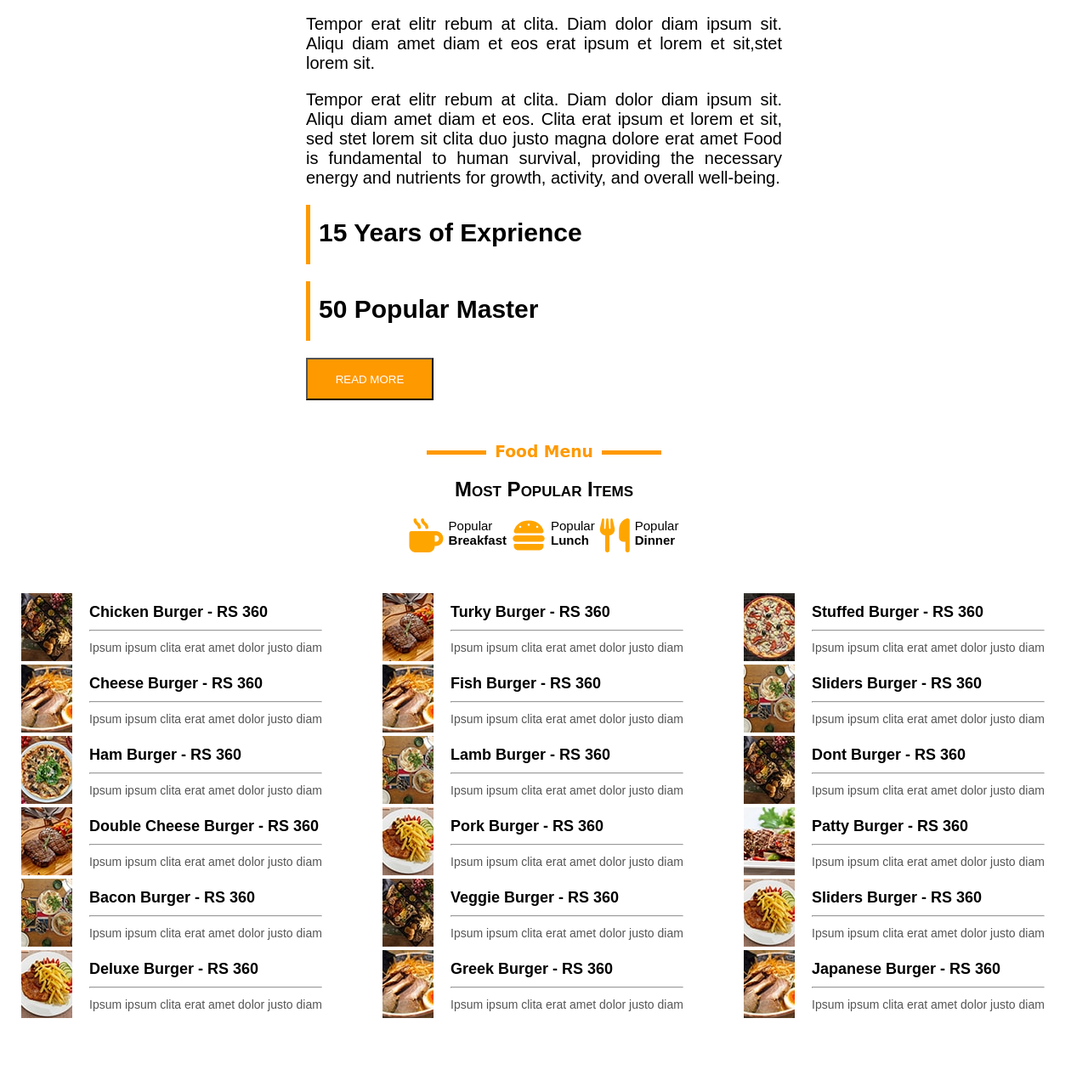
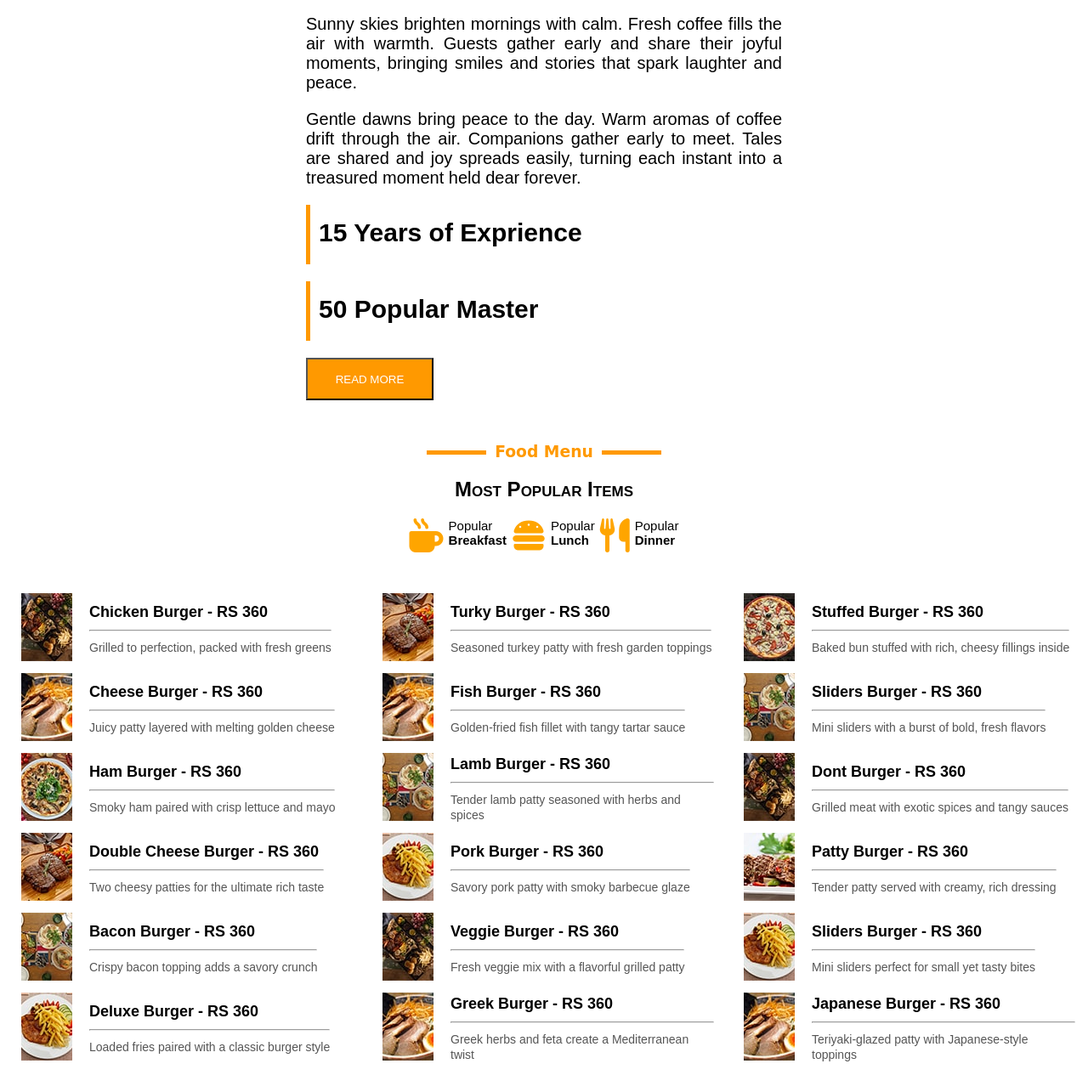
Before and after one commit to DenisDenis2003/Restaurant, a plain HTML site: page index.html in a window 1280 px wide. Shown: the part 1855-3140 px from the top of the page at 85% size. Drawn offline with Linux system fonts and the light colour scheme.

Commit message:
code modified

```diff
--- a/css/style.css
+++ b/css/style.css
@@ -342,6 +342,7 @@
     display: flex;
     gap: 10px;
     align-items: center;
+    padding-bottom: 10px;
 }
 .menuimg img {
     width: 80px;
--- a/index.html
+++ b/index.html
@@ -6,7 +6,7 @@
     <meta name="viewport" content="width=device-width, initial-scale=1.0">
     <title>Restaurant</title>
     <link rel="icon" href="./image/restaurant-icon.webp">
-    <link rel="stylesheet" href="./CSS/style.css">
+    <link rel="stylesheet" href="./css/style.css">
     <!-- google icon -->
     <link rel="stylesheet" href="https://cdnjs.cloudflare.com/ajax/libs/font-awesome/6.4.0/css/all.min.css">
     <!-- Google Font -->
@@ -17,7 +17,7 @@
     <header>
         <nav>
             <div class="logo" style="color: #FF9900;">
-        <i class="fas fa-utensils"></i>  Restaurant
+                <i class="fas fa-utensils"></i> Restaurant
             </div>
 
             <input type="checkbox" id="toggle" />
@@ -54,24 +54,24 @@
         <div class="aboutone">
             <i class="fas fa-user-tie"></i>
             <h5>Master Chefs</h5>
-            <p>The Diam elitr kasd sed at elitr sed ipsum justo dolor sed clita and amet diam</p>
+            <p>Our team brings skill and passion to every dish served with care and precision.</p>
 
         </div>
         <div class="aboutone">
             <i class="fas fa-utensils"></i>
             <h5>Quality Food</h5>
-            <p>Diam elitr kasd sed at elitr sed ipsum justo dolor sed clita amet diam</p>
+            <p>Fresh ingredients prepared to perfection ensuring taste and satisfaction in every bite.</p>
         </div>
         <div class="aboutone">
             <i class="fas fa-cart-plus"></i>
             <h5>Online Order</h5>
-            <p>The Diam elitr kasd sed at elitr sed ipsum justo dolor sed clita and amet diam</p>
+            <p>Easily place your meal requests from home with our quick and simple ordering system.</p>
 
         </div>
         <div class="aboutone">
             <i class="fas fa-headset"></i>
             <h5>24/7 Service</h5>
-            <p>The Diam elitr kad sed at elitr sed ipsum justo dolor sed clita and amet diam</p>
+            <p>Always ready to serve you with prompt assistance any hour of the day or night.</p>
         </div>
     </section>
 
@@ -93,13 +93,11 @@
         <div class="threetwo">
             <h4>About us</h4>
             <h1>Welcome to <i class="fas fa-utensils"></i> Restaurant</h1>
-            <p>Tempor erat elitr rebum at clita. Diam dolor diam ipsum sit. Aliqu diam amet diam et eos erat ipsum et
-                lorem et sit,stet lorem sit.</p>
-            <p class="paratwo">Tempor erat elitr rebum at clita. Diam dolor diam ipsum sit. Aliqu diam amet diam et eos.
-                Clita erat
-                ipsum et lorem et sit, sed stet lorem sit clita duo justo magna dolore erat amet Food is fundamental to
-                human survival, providing the necessary energy and nutrients for growth, activity, and overall
-                well-being.</p>
+            <p>Sunny skies brighten mornings with calm. Fresh coffee fills the air with warmth. Guests gather early and
+                share their joyful moments, bringing smiles and stories that spark laughter and peace.</p>
+            <p class="paratwo">Gentle dawns bring peace to the day. Warm aromas of coffee drift through the air.
+                Companions gather early to meet. Tales are shared and joy spreads easily, turning each instant into a
+                treasured moment held dear forever.</p>
 
 
             <h1 class="exo"><span>15 </span>Years of Exprience</h1>
@@ -153,7 +151,7 @@
                 <div class="menucontent">
                     <h1>Chicken Burger - RS 360</h1>
                     <hr>
-                    <span>Ipsum ipsum clita erat amet dolor justo diam</span>
+                    <span>Grilled to perfection, packed with fresh greens</span>
                 </div>
             </div>
             <div class="fivetwo">
@@ -163,7 +161,7 @@
                 <div class="menucontent">
                     <h1>Cheese Burger - RS 360</h1>
                     <hr>
-                    <span>Ipsum ipsum clita erat amet dolor justo diam</span>
+                    <span>Juicy patty layered with melting golden cheese</span>
                 </div>
             </div>
             <div class="fivetwo">
@@ -173,7 +171,7 @@
                 <div class="menucontent">
                     <h1>Ham Burger - RS 360</h1>
                     <hr>
-                    <span>Ipsum ipsum clita erat amet dolor justo diam</span>
+                    <span>Smoky ham paired with crisp lettuce and mayo</span>
                 </div>
             </div>
             <div class="fivetwo">
@@ -183,7 +181,7 @@
                 <div class="menucontent">
                     <h1>Double Cheese Burger - RS 360</h1>
                     <hr>
-                    <span>Ipsum ipsum clita erat amet dolor justo diam</span>
+                    <span>Two cheesy patties for the ultimate rich taste</span>
                 </div>
             </div>
             <div class="fivetwo">
@@ -193,7 +191,7 @@
                 <div class="menucontent">
                     <h1>Bacon Burger - RS 360</h1>
                     <hr>
-                    <span>Ipsum ipsum clita erat amet dolor justo diam</span>
+                    <span>Crispy bacon topping adds a savory crunch</span>
                 </div>
             </div>
             <div class="fivetwo">
@@ -203,7 +201,7 @@
                 <div class="menucontent">
                     <h1>Deluxe Burger - RS 360</h1>
                     <hr>
-                    <span>Ipsum ipsum clita erat amet dolor justo diam</span>
+                    <span>Loaded fries paired with a classic burger style</span>
                 </div>
             </div>
         </div>
@@ -217,7 +215,7 @@
                 <div class="menucontent">
                     <h1>Turky Burger - RS 360</h1>
                     <hr>
-                    <span>Ipsum ipsum clita erat amet dolor justo diam</span>
+                    <span>Seasoned turkey patty with fresh garden toppings</span>
                 </div>
             </div>
             <div class="fivetwo">
@@ -227,7 +225,7 @@
                 <div class="menucontent">
                     <h1>Fish Burger - RS 360</h1>
                     <hr>
-                    <span>Ipsum ipsum clita erat amet dolor justo diam</span>
+                    <span>Golden-fried fish fillet with tangy tartar sauce</span>
                 </div>
             </div>
             <div class="fivetwo">
@@ -237,7 +235,7 @@
                 <div class="menucontent">
                     <h1>Lamb Burger - RS 360</h1>
                     <hr>
-                    <span>Ipsum ipsum clita erat amet dolor justo diam</span>
+                    <span>Tender lamb patty seasoned with herbs and spices</span>
                 </div>
             </div>
             <div class="fivetwo">
@@ -247,7 +245,7 @@
                 <div class="menucontent">
                     <h1>Pork Burger - RS 360</h1>
                     <hr>
-                    <span>Ipsum ipsum clita erat amet dolor justo diam</span>
+                    <span>Savory pork patty with smoky barbecue glaze</span>
                 </div>
             </div>
             <div class="fivetwo">
@@ -257,7 +255,7 @@
                 <div class="menucontent">
                     <h1>Veggie Burger - RS 360</h1>
                     <hr>
-                    <span>Ipsum ipsum clita erat amet dolor justo diam</span>
+                    <span>Fresh veggie mix with a flavorful grilled patty</span>
                 </div>
             </div>
             <div class="fivetwo">
@@ -267,7 +265,7 @@
                 <div class="menucontent">
                     <h1>Greek Burger - RS 360</h1>
                     <hr>
-                    <span>Ipsum ipsum clita erat amet dolor justo diam</span>
+                    <span>Greek herbs and feta create a Mediterranean twist</span>
                 </div>
             </div>
         </div>
@@ -280,7 +278,7 @@
                 <div class="menucontent">
                     <h1>Stuffed Burger - RS 360</h1>
                     <hr>
-                    <span>Ipsum ipsum clita erat amet dolor justo diam</span>
+                    <span>Baked bun stuffed with rich, cheesy fillings inside</span>
                 </div>
             </div>
             <div class="fivetwo">
@@ -290,7 +288,7 @@
                 <div class="menucontent">
                     <h1>Sliders Burger - RS 360</h1>
                     <hr>
-                    <span>Ipsum ipsum clita erat amet dolor justo diam</span>
+                    <span>Mini sliders with a burst of bold, fresh flavors</span>
                 </div>
             </div>
             <div class="fivetwo">
@@ -300,7 +298,7 @@
                 <div class="menucontent">
                     <h1>Dont Burger - RS 360</h1>
                     <hr>
-                    <span>Ipsum ipsum clita erat amet dolor justo diam</span>
+                    <span>Grilled meat with exotic spices and tangy sauces</span>
                 </div>
             </div>
             <div class="fivetwo">
@@ -310,7 +308,7 @@
                 <div class="menucontent">
                     <h1>Patty Burger - RS 360</h1>
                     <hr>
-                    <span>Ipsum ipsum clita erat amet dolor justo diam</span>
+                    <span>Tender patty served with creamy, rich dressing</span>
                 </div>
             </div>
             <div class="fivetwo">
@@ -320,7 +318,7 @@
                 <div class="menucontent">
                     <h1>Sliders Burger - RS 360</h1>
                     <hr>
-                    <span>Ipsum ipsum clita erat amet dolor justo diam</span>
+                    <span>Mini sliders perfect for small yet tasty bites</span>
                 </div>
             </div>
             <div class="fivetwo">
@@ -330,7 +328,7 @@
                 <div class="menucontent">
                     <h1>Japanese Burger - RS 360</h1>
                     <hr>
-                    <span>Ipsum ipsum clita erat amet dolor justo diam</span>
+                    <span>Teriyaki-glazed patty with Japanese-style toppings</span>
                 </div>
             </div>
         </div>
@@ -512,7 +510,8 @@
             <input type="email" placeholder="Enter Your Email">
             <button>Sign up</button>
         </div>
-    </footer> <hr>
+    </footer>
+    <hr>
 
     <section class="footertwo">
         <div class="footerboxtwo">
```
Lines whose indentation alone changed are shown as unchanged.
